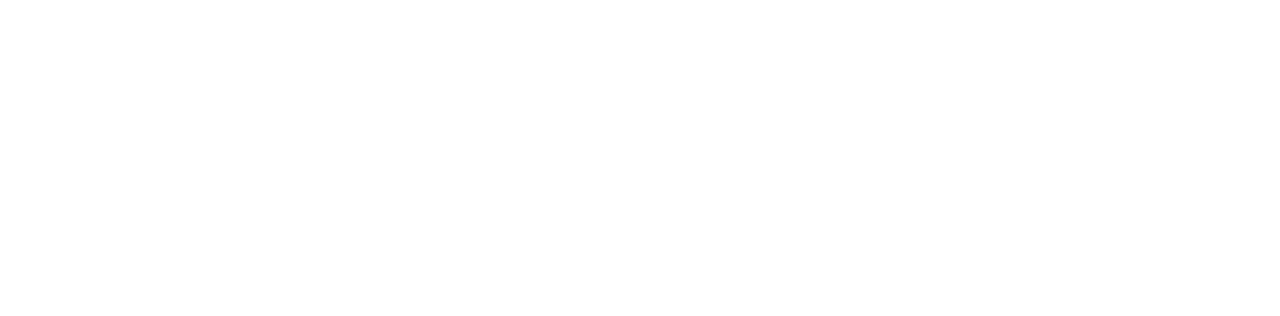
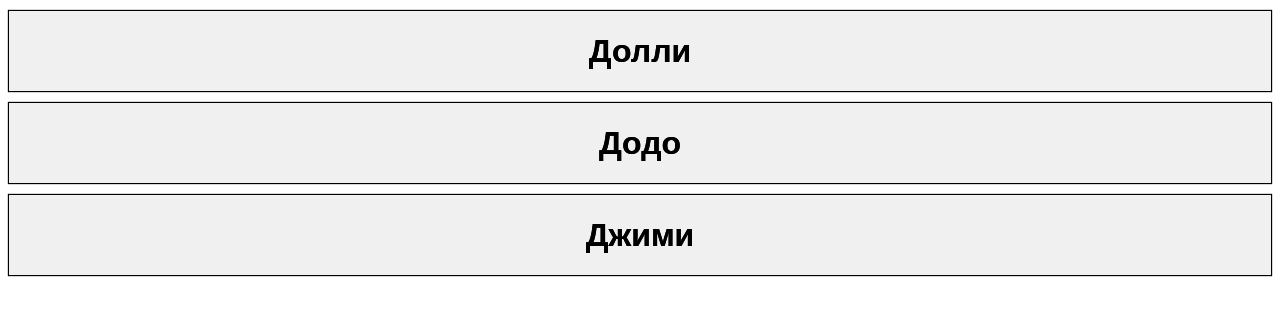
Before and after one commit to turk0v/2018-FS-11-Frontend-Turkov, a React app: page /chats in a window 1280 px wide. Built offline with nearby package versions, Linux system fonts and the light colour scheme.

Commit message:
added chat list and navigation using back arrow

```diff
--- a/src/App/App.js
+++ b/src/App/App.js
@@ -3,7 +3,6 @@
 import ChatWindow from './Components/ChatWindow/ChatWindow.js'
 import {BrowserRouter as Router, Route, Link} from 'react-router-dom';
 import ChatList from './Components/ChatList/ChatList.js'
-import ChatElement from './Components/ChatList/ChatElement/ChatElement.js'
 import Aux from '../hoc/Aux/Aux.js'
 import userAvatar1 from './public/avatar1.png'
 import userAvatar2 from './public/avatar2.png'
@@ -36,7 +35,7 @@
 		return (
 			<Router>
 				<Aux>
-					<Route path="/" exact component={this.Index} />
+					<Route path="/chats" exact component={() => <ChatList chats = {this.state.chats}/>} />
 					{
 						this.state.chats.map(
 						  ((value, index) =>
@@ -48,7 +47,6 @@
 						  )
 						)
 					}
-					<Route path="/chatelement" exact component={ChatElement} />
 				</Aux>
 			</Router>
 		);
--- a/src/App/Components/ChatList/ChatElement/ChatElement.js
+++ b/src/App/Components/ChatList/ChatElement/ChatElement.js
@@ -1,11 +1,21 @@
 import {Link} from 'react-router-dom';
 import React, { Component } from 'react';
 import './styles.css'
+import Aux from './../../../../hoc/Aux/Aux.js'
 
 export default class ChatElement extends Component {
+	constructor(props) {
+		super(props);
+		this.id = props.id
+		this.name =props.name
+	}
 	render() {
 		return (
-			<div>ChatElement</div>
+			<Aux>
+				<Link className='DialogueElem' to={`/chats/${this.id}`}>
+					{this.name}
+				</Link>
+			</Aux>
 		);
 	}
 }
--- a/src/App/Components/ChatList/ChatElement/styles.css
+++ b/src/App/Components/ChatList/ChatElement/styles.css
@@ -0,0 +1,17 @@
+.DialogueElem {
+    height: 10vh;
+    border: 1px solid black;
+    background: #f0f0f0;
+    margin-top: 10px;
+    margin-bottom: 10px;
+    display: flex;
+    align-items: center;
+    justify-content: center;
+    font-size: 4vh;
+    font-family: "American Typewriter", sans-serif;
+    font-weight: 600;
+    text-shadow: 0 0 0px black;
+    box-shadow: 0 0 1px 0px black;
+    text-decoration: none;
+    color: #000;
+}
--- a/src/App/Components/ChatList/ChatList.js
+++ b/src/App/Components/ChatList/ChatList.js
@@ -1,10 +1,24 @@
 import React, { Component } from 'react';
-// import ChatElement from './ChatElement/ChatElement'
+import ChatElement from './ChatElement/ChatElement'
+import Aux from './../../../hoc/Aux/Aux.js'
 
 export default class ChatList extends Component {
+	constructor() {
+		super();
+	}
 	render() {
 		return (
-			<div>ChatList</div>
+			<Aux>
+				{
+					this.props.chats.map(((value, index) =>
+					<ChatElement
+					  key={index}
+					  name={value.chatName}
+					  ava = {value.avatar}
+					  id={index}
+					  />))
+				}
+			</Aux>
 		);
 	}
 }
--- a/src/App/Components/Header/Header.js
+++ b/src/App/Components/Header/Header.js
@@ -9,7 +9,7 @@
 		return (
 			<div className = "header-user">
 			<style>${shadowStyles.toString()}</style>
-			<img src={backArrow} id="back_img"  alt="back_img"></img>
+			<a href='/chats'><button className='back'><img src={backArrow} id="back_img"  alt="back_img"/></button></a>
 			<img src={this.props.ava} id="user_avatar" alt="user_avatar"></img>
 				<div className="senderInfo">
 	        		<div className="name">{this.props.name}</div>
--- a/src/App/Components/Header/shadow.css
+++ b/src/App/Components/Header/shadow.css
@@ -59,3 +59,10 @@
 	margin-right: 5px;
 	height: 25px;
 }
+.back {
+
+	background-color: #8e24aa;
+	border-color: #8e24aa;
+	margin-top: 12px;
+	margin-bottom: auto;
+}
--- a/src/App/Components/Message-list/Message-list.js
+++ b/src/App/Components/Message-list/Message-list.js
@@ -44,9 +44,9 @@
   				<div className="MessageList">
   				{
   					this.state.map (
-  					(value) =>
+  					(value,index) =>
 						<Message
-						key = {this.getRandomInt(10000000)}
+						key = {index}
 						text = {value.text}
 						time = {value.time}
 						file = {value.file}
```
